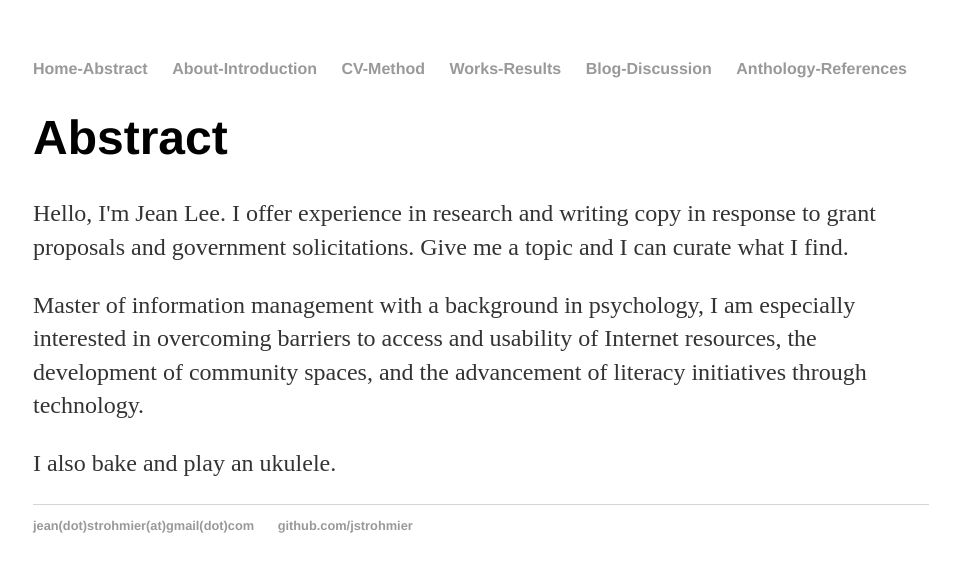
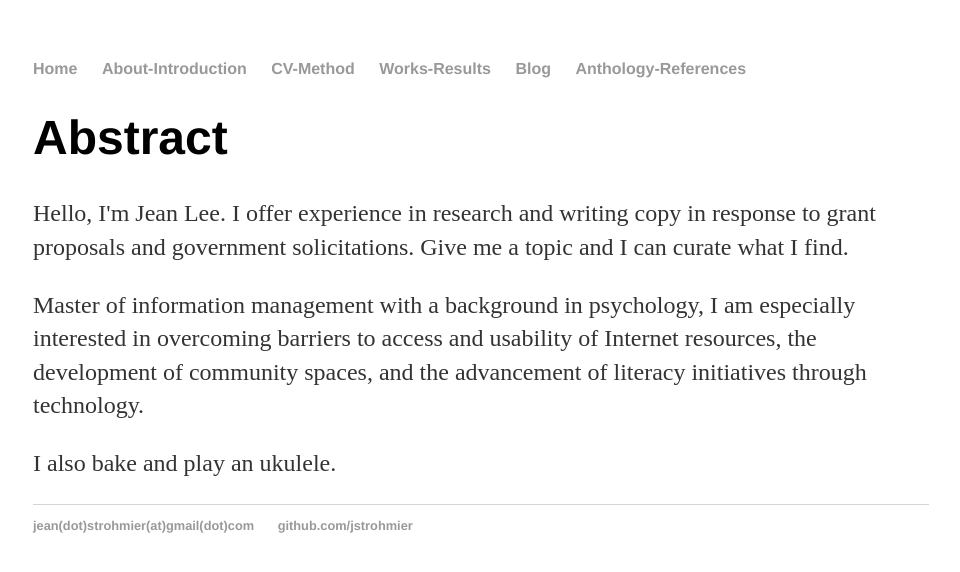
Before and after one commit to JStrohmier/jstrohmier.github.io, a Jekyll site: the page built from index.html, in a window 1280 px wide. Shown: the top 572 px of the page, without its empty margins (159-1119 px from the left). Built offline with Jekyll 4.4.1, drawn with Linux system fonts in a browser that asks for light colours.

Commit message:
update layout

```diff
--- a/_layouts/default.html
+++ b/_layouts/default.html
@@ -8,11 +8,11 @@
 		<body>
 			<nav>
 	    		<ul>
-	        		<li><a href="/">Home-Abstract</a></li>
+	        		<li><a href="/">Home</a></li>
 		        	<li><a href="/about">About-Introduction</a></li>
                     <li><a href="/cv">CV-Method</a></li>
 	        		<li><a href="/works">Works-Results</a></li>
-	        		<li><a href="/blog">Blog-Discussion</a></li>
+	        		<li><a href="/blog">Blog</a></li>
                     <li><a href="/anthology">Anthology-References</a></li>
 	    		</ul>
 			</nav>
```
